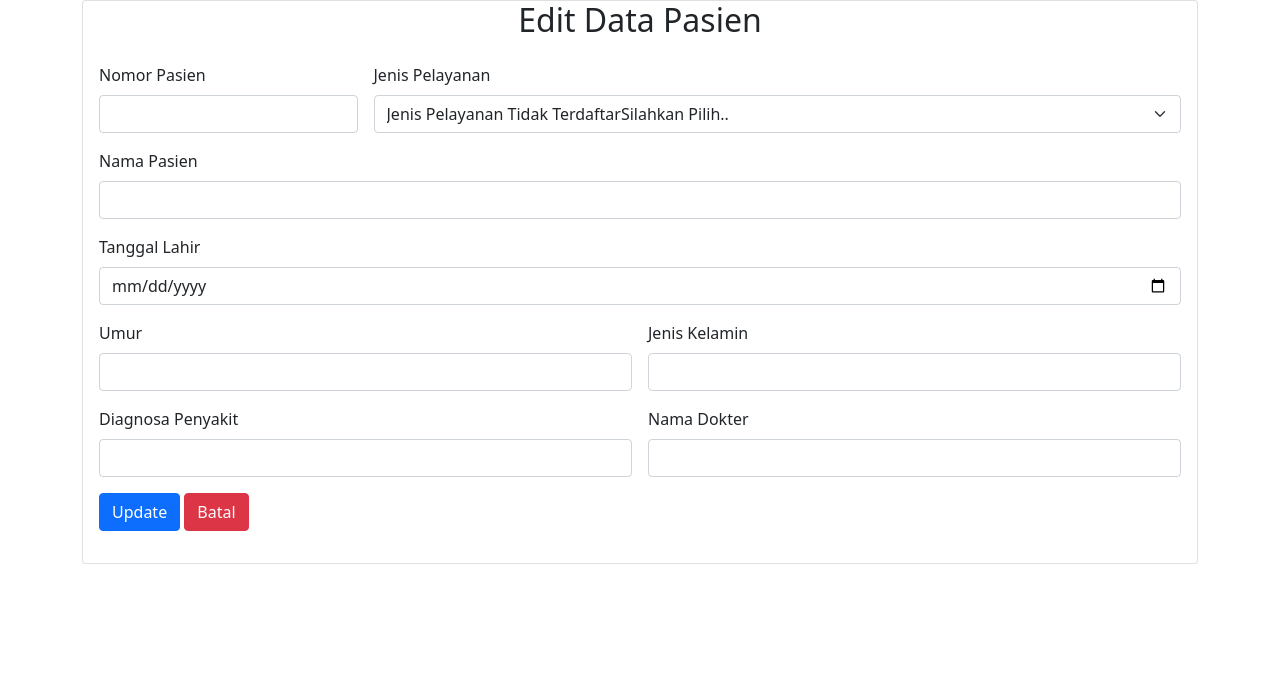
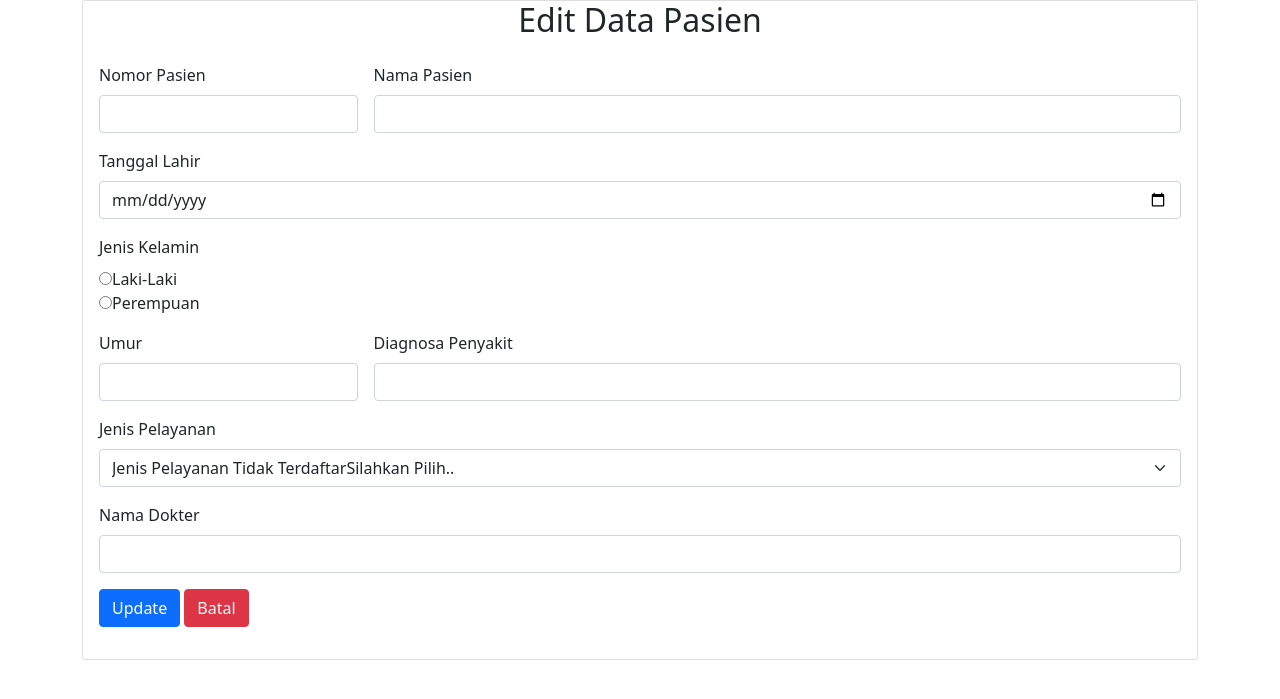
Before and after one commit to Hildayuliani/hildayulianimi20b, a PHP site: page /utshildayuliani/edit.php?id=1 in a window 1280 px wide. Shown: the top 699 px of the page. Run offline with PHP 8.4, Linux system fonts and the light colour scheme; data that the repository does not hold is empty; some libraries are stand-ins or nearby versions.

Commit message:
Update edit.php

```diff
--- a/utshildayuliani/edit.php
+++ b/utshildayuliani/edit.php
@@ -41,7 +41,35 @@ if ($isi['jenis_pelayanan'] == 1) {
           <input type="text" class="form-control" id="nomorpasien" name="nomorpasien" value="<?php echo $isi['nomor_pasien']?>" required>
         </div>
 
-                <div class="col-md-9">
+        <div class="col-md-9">
+          <label for="namapasien" class="form-label">Nama Pasien</label>
+          <input type="text" class="form-control" id="namapasien" name="namapasien" value="<?php echo $isi['nama_pasien']?>" required>
+        </div>
+
+        <div class="col-12">
+          <label for="tgllahir" class="form-label">Tanggal Lahir</label>
+          <input type="date" class="form-control" id="tgllahir" name="tgllahir" value="<?php echo $isi['tgl_lahir']?>" placeholder="mm/dd/yyyy" required>
+        </div>
+
+        <div class="col-12">
+          <label for="jk" class="form-label">Jenis Kelamin</label><br>
+          <label><input type="radio" name="jeniskelamin" id="jeniskelamin" value="Laki-Laki" required>Laki-Laki</label><br>
+          <label><input type="radio" name="jeniskelamin" id="jeniskelamin" value="Perempuan" required>Perempuan</label>
+          <!-- <input type="text" class="form-control" id="jk" name="jk" placeholder="" required> -->
+        </div>
+
+        <div class="col-md-3">
+          <label for="umur" class="form-label">Umur</label>
+          <input type="text" class="form-control" id="umur" name="umur" value="<?php echo $isi['umur']?>"required>
+        </div>
+
+        <div class="col-md-9">
+          <label for="diagnosapenyakit" class="form-label">Diagnosa Penyakit</label>
+          <input type="text" class="form-control" id="diagnosapenyakit" name="diagnosapenyakit" value="<?php echo $isi['diagnosa_penyakit']?>" required>
+        </div>
+
+
+          <div class="col-md-12">
           <label for="jenispelayanan" class="form-label">Jenis Pelayanan</label>
           <select id="jenispelayanan" name="jenispelayanan" class="form-select" value="<?php echo $isi['jenis_pelayanan']?>" required>
             <option selected value="<?php echo $isi['jenis_surat']?>" ><?php echo $js?>Silahkan Pilih..</option>
@@ -51,37 +79,28 @@ if ($isi['jenis_pelayanan'] == 1) {
           </select>
         </div>
 
-
-
         <div class="col-md-12">
-          <label for="namapasien" class="form-label">Nama Pasien</label>
-          <input type="text" class="form-control" id="namapasien" name="namapasien" value="<?php echo $isi['nama_pasien']?>" required>
-        </div>
-
-        <div class="col-12">
-          <label for="tgllahir" class="form-label">Tanggal Lahir</label>
-          <input type="date" class="form-control" id="tgllahir" name="tgllahir" value="<?php echo $isi['tgl_lahir']?>" placeholder="mm/dd/yyyy" required>
-        </div>
-
-        <div class="col-md-6">
-          <label for="umur" class="form-label">Umur</label>
-          <input type="text" class="form-control" id="umur" name="umur" value="<?php echo $isi['umur']?>"required>
-        </div>
-
-        <div class="col-6">
-          <label for="jeniskelamin" class="form-label">Jenis Kelamin</label>
-          <input type="text" class="form-control" id="jeniskelamin" name="jeniskelamin" value="<?php echo $isi['jenis_kelamin']?>"placeholder="" required>
-        </div>
-
-        <div class="col-md-6">
-          <label for="diagnosapenyakit" class="form-label">Diagnosa Penyakit</label>
-          <input type="text" class="form-control" id="diagnosapenyakit" name="diagnosapenyakit" value="<?php echo $isi['diagnosa_penyakit']?>" required>
-        </div>
-
-        <div class="col-md-6">
           <label for="namadokter" class="form-label">Nama Dokter</label>
           <input type="text" class="form-control" id="namadokter" name="namadokter" value="<?php echo $isi['nama_dokter']?>"required>
         </div>
+
+
+
+
+
+
+
+
+
+        <!-- <div class="col-6">
+          <label for="jeniskelamin" class="form-label">Jenis Kelamin</label>
+          <input type="text" class="form-control" id="jeniskelamin" name="jeniskelamin" value="<?php echo $isi['jenis_kelamin']?>"placeholder="" required>
+        </div> -->
+
+
+
+
+
 
 
         <!-- <div class="col-md-6">
```
